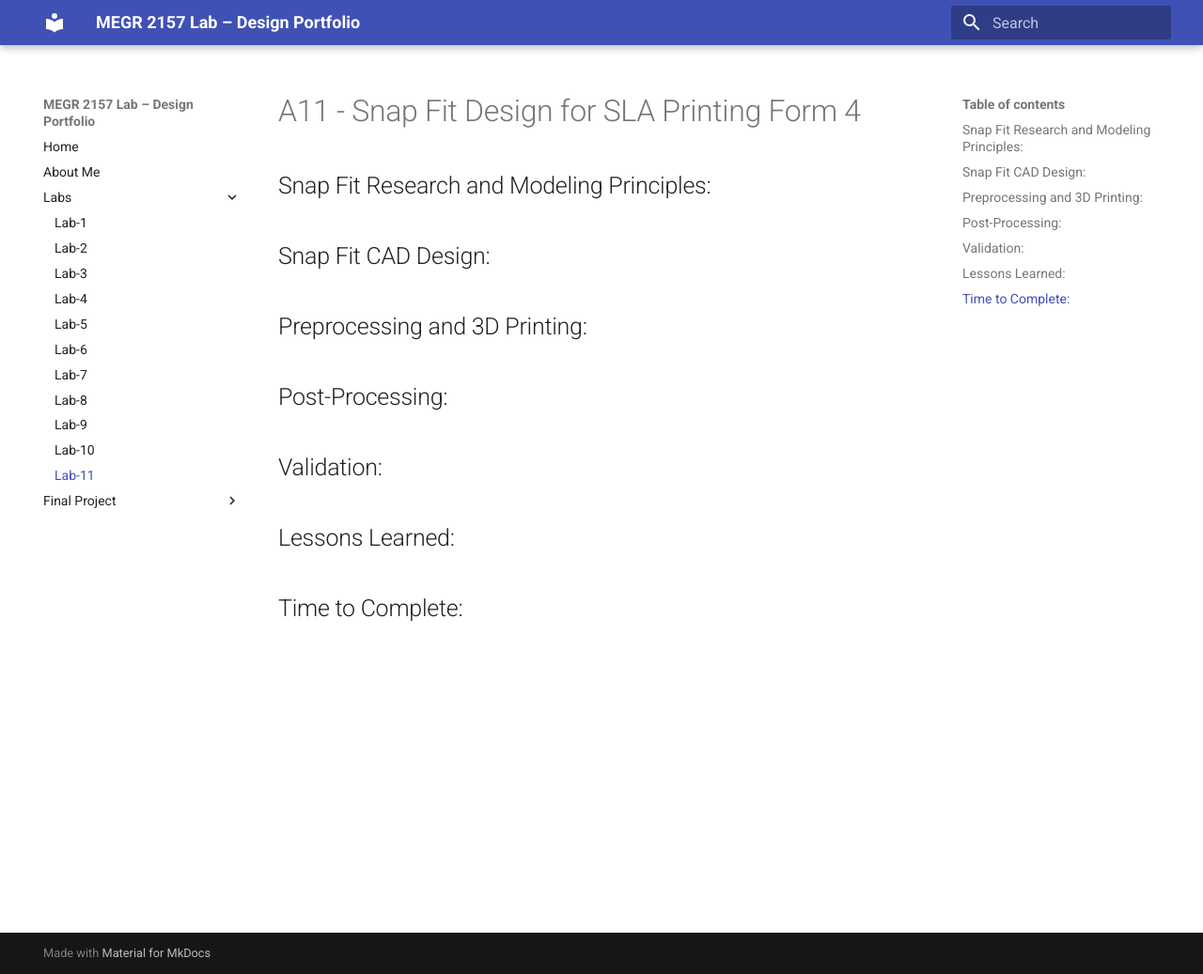
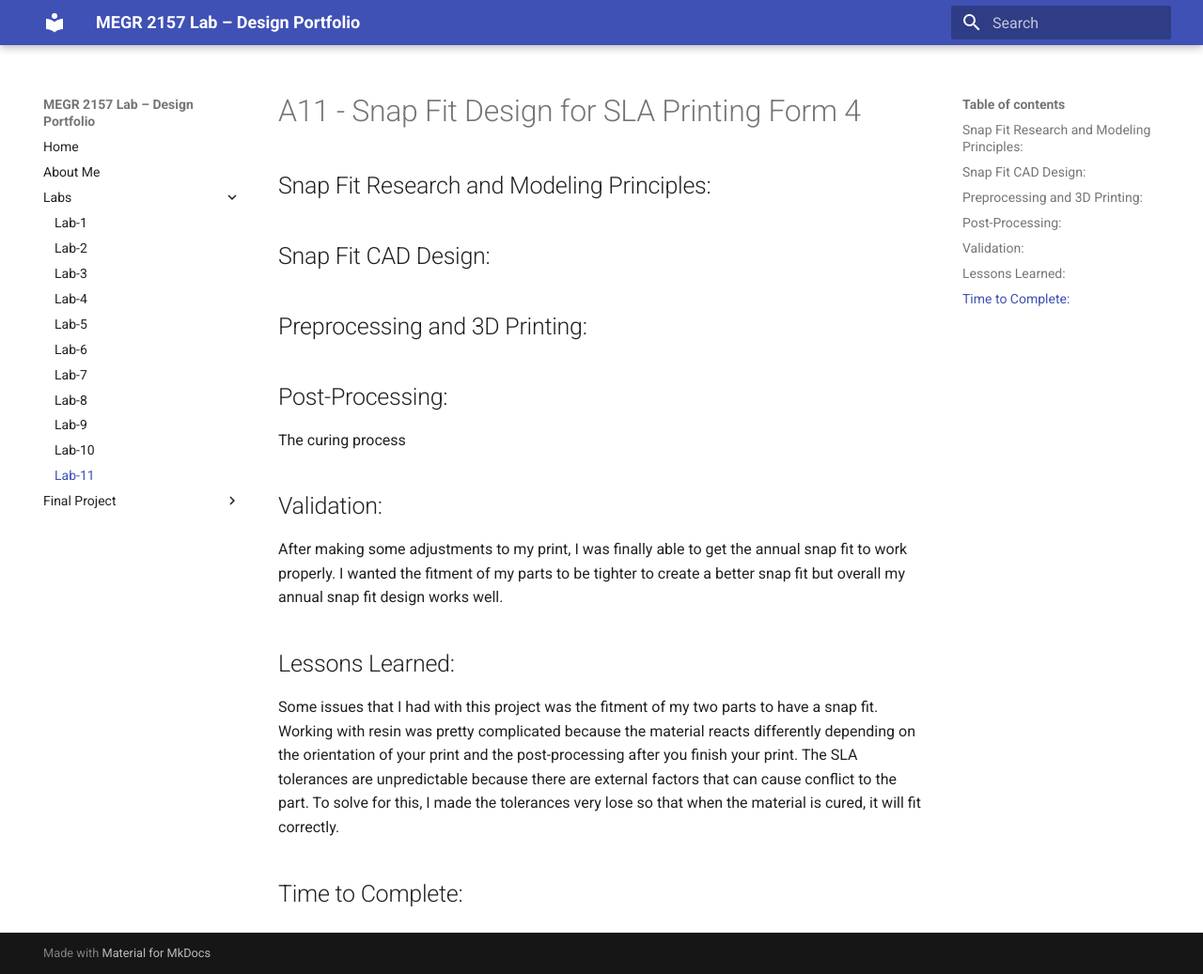
Before and after one commit to AndrewYang2428/andrewyang-megr2156-lab-portfolio, an MkDocs documentation site: the page built from docs/Labs/L11/index.md, in a window 1280 px wide and 1037 px high. Shown: the whole window at 94% size. Built offline with MkDocs 1.6.1 and Material for MkDocs 9.7.7, drawn with Linux system fonts in a browser that asks for light colours.

Commit message:
Update index.md with post-processing and validation details
Added details about the curing process and validation of the snap fit design. Discussed challenges faced with fitment and SLA tolerances.

```diff
--- a/docs/Labs/L11/index.md
+++ b/docs/Labs/L11/index.md
@@ -14,14 +14,14 @@
 
 ## Post-Processing:
 
-
+The curing process
 
 ## Validation:
 
-
+After making some adjustments to my print, I was finally able to get the annual snap fit to work properly. I wanted the fitment of my parts to be tighter to create a better snap fit but overall my annual snap fit design works well.
 
 ## Lessons Learned:
 
-
+Some issues that I had with this project was the fitment of my two parts to have a snap fit. Working with resin was pretty complicated because the material reacts differently depending on the orientation of your print and the post-processing after you finish your print. The SLA tolerances are unpredictable because there are external factors that can cause conflict to the part. To solve for this, I made the tolerances very lose so that when the material is cured, it will fit correctly.
 
 ## Time to Complete:
```
